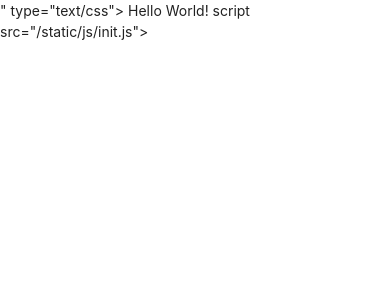
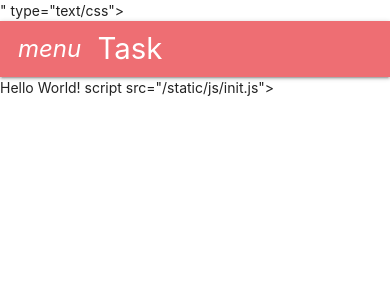
Before and after one commit to vica781/Flask-SQLAlchemy-TASK-MANAGER, a Flask app: page / in a window 390 px wide. Shown: the top 300 px of the page. Run offline with Flask 3, Linux system fonts and the light colour scheme.

Commit message:
Add Mobile Collaps nav ro header

```diff
--- a/taskmanager/templates/base.html
+++ b/taskmanager/templates/base.html
@@ -10,6 +10,27 @@
     <title>Task Manager</title>
 </head>
 <body>
+    <header>
+        <nav>
+            <div class="light-blue darken-1">
+              <a href="#!" class="brand-logo">Task Manager</a>
+              <a href="#" data-target="mobile-demo" class="sidenav-trigger"><i class="material-icons">menu</i></a>
+              <ul class="right hide-on-med-and-down">
+                <li><a href="{{ url_for('home') }}">Home</a></li>
+                <li><a href="{{ url_for('add') }}">Add Task</a></li>
+                <li><a href="{{ url_for('edit') }}">Edit Task</a></li>
+                <li><a href="{{ url_for('delete') }}">Delete Task</a></li>
+              </ul>
+            </div>
+          </nav>
+
+          <ul class="sidenav" id="mobile-demo">
+            <li><a href="{{ url_for('home') }}">Home</a></li>
+            <li><a href="{{ url_for('add') }}">Add Task</a></li>
+            <li><a href="{{ url_for('edit') }}">Edit Task</a></li>
+            <li><a href="{{ url_for('delete') }}">Delete Task</a></li>
+          </ul>
+    </header>
 
     Hello World!
 
```
